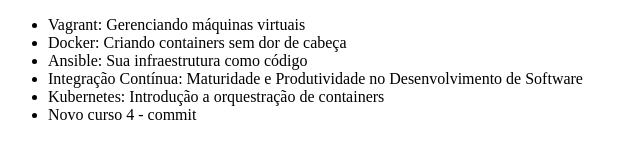
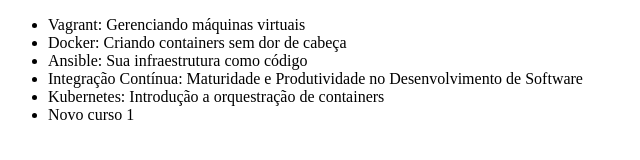
Before and after one commit to felipecolem/alura-git, a plain HTML site: page Index.html in a window 1280 px wide. Shown: the full height of the page, 0-640 px from the left. Drawn offline with Linux system fonts and the light colour scheme.

Commit message:
Adicionando curso 1

```diff
--- a/Index.html
+++ b/Index.html
@@ -11,7 +11,7 @@
         <li>Ansible: Sua infraestrutura como código</li>
         <li>Integração Contínua: Maturidade e Produtividade no Desenvolvimento de Software</li>
         <li>Kubernetes: Introdução a orquestração de containers</li>
-        <li>Novo curso 4 - commit</li>
+        <li>Novo curso 1</li>
     </ul>
 </body>
 </html>
```
